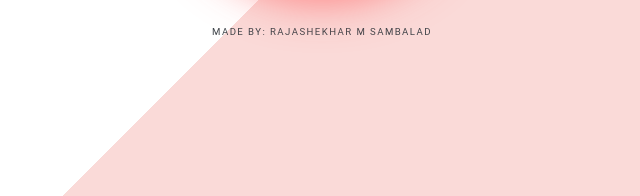
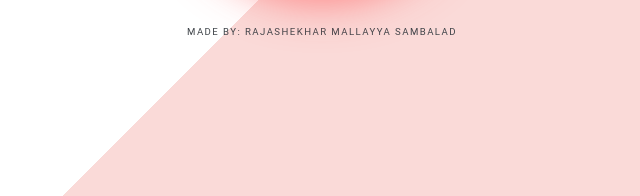
Before and after one commit to rajashekharms369/Pomodoro, a plain HTML site: page index.html in a window 1280 px wide. Shown: the part 464-660 px from the top of the page, 318-958 px from the left. Drawn offline with nearby package versions, Linux system fonts and the light colour scheme.

Commit message:
commit-4

```diff
--- a/index.html
+++ b/index.html
@@ -28,7 +28,7 @@
         <button class="button" id="reset"><i class="fa fa-refresh"></i></button>
         <button class="button" id="toggle"><i class="fa fa-play"></i></button>
       </div>
-      <footer>Made By: Rajashekhar M Sambalad</footer>
+      <footer>Made By: Rajashekhar Mallayya Sambalad</footer>
     <script src="main.js"></script>
 </body>
 </html>
```
